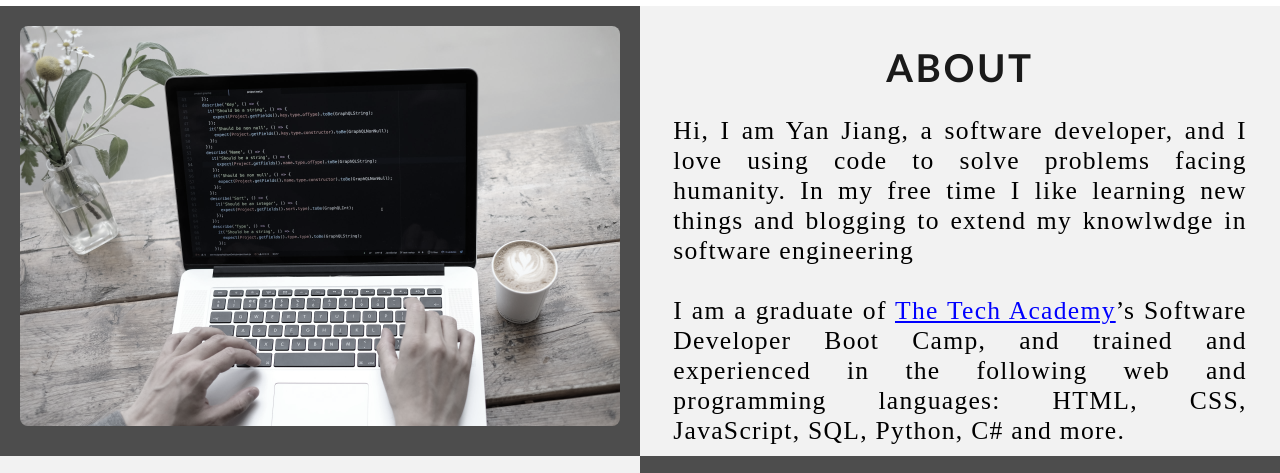
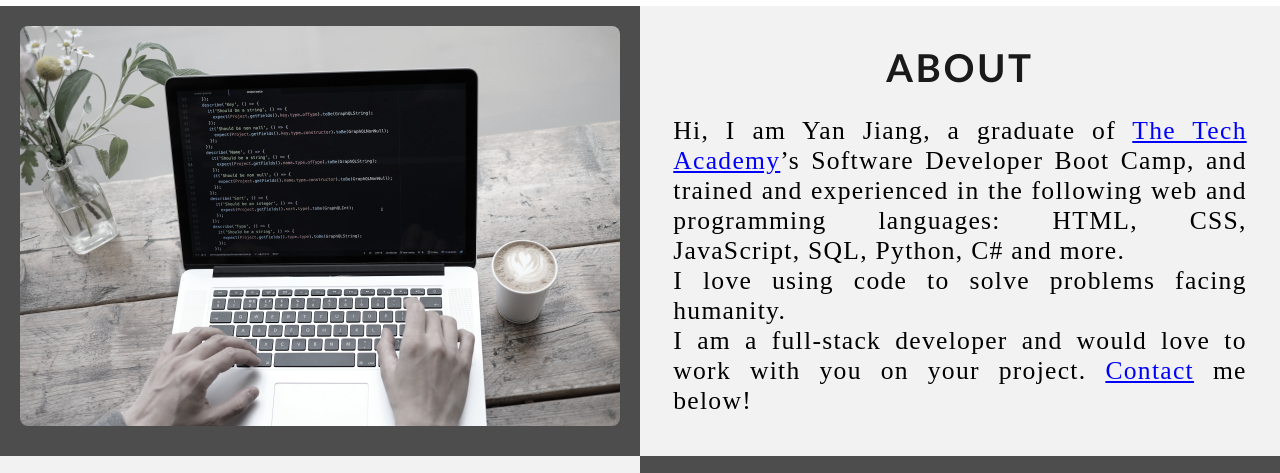
Before and after one commit to yan1jiang/portfolio, a plain HTML site: page index.html in a window 1280 px wide. Shown: the part 1546-2019 px from the top of the page. Drawn offline with Linux system fonts and the light colour scheme.

Commit message:
first commit

```diff
--- a/index.html
+++ b/index.html
@@ -119,13 +119,11 @@
         <!-- Right column -->
         <div class="Column_1">
             <h1>About</h1>
-            <p> Hi, I am Yan Jiang, a software developer, and I love using code to solve problems facing humanity.
-                In my free time I like learning new things and blogging to extend my knowlwdge in software engineering
-                <br>
-                <br>I am a graduate of <a href="https://www.learncodinganywhere.com" target="_blank">The Tech
+            <p> Hi, I am Yan Jiang, a graduate of <a href="https://www.learncodinganywhere.com" target="_blank">The Tech
                     Academy</a>’s Software Developer Boot Camp, and trained and experienced in the following web and
                 programming languages: HTML, CSS, JavaScript, SQL, Python, C# and more.
-                <br>
+                <br />I love using code to solve problems facing humanity.
+                <!-- In my free time I like learning new things and blogging to extend my knowlwdge in software engineering -->
                 <br>I am a full-stack developer and would love to work with you on your project. <a onclick="openForm()"
                     class="contact">Contact</a> me below!
             </p>
```
